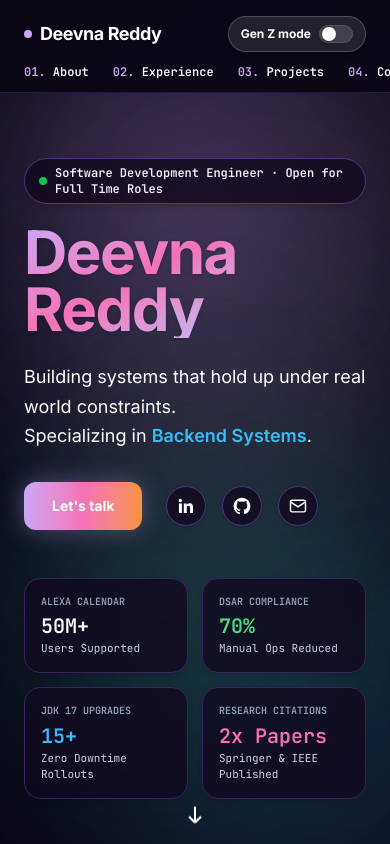
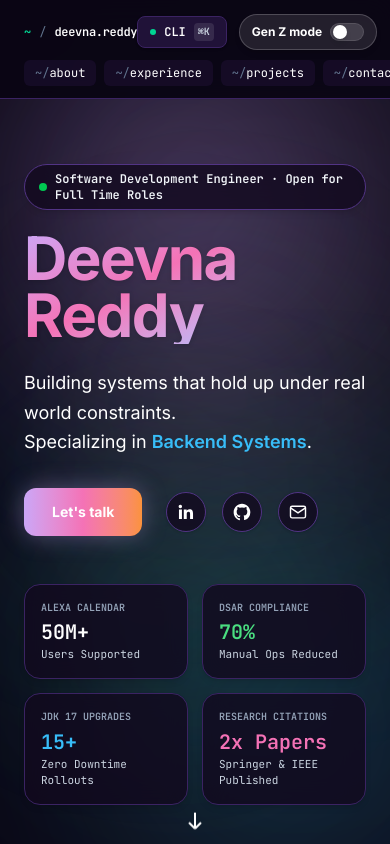
Before and after one commit to deevredd/deevna-portfolio, a Next.js app: page / in a window 390 px wide. Shown: the top 844 px of the page. Built offline with nearby package versions, Linux system fonts and the light colour scheme.

Commit message:
Update header to terminal command bar style and remove phone number

```diff
--- a/src/components/Contact.tsx
+++ b/src/components/Contact.tsx
@@ -23,8 +23,9 @@
               </a>
             </div>
             <div className="p-4 rounded-xl border border-surface2 bg-mantle/70 hover:border-green/50 transition-colors shadow-sm">
-              <p className="font-mono text-xs font-bold tracking-wider text-green mb-1.5">PHONE</p>
-              <p className="text-white font-semibold text-sm sm:text-base" style={{ color: "#ffffff" }}>{contact.phone}</p>
+              <p className="font-mono text-xs font-bold tracking-wider text-green mb-1.5">BASE LOCATION</p>
+              <p className="text-white font-semibold text-sm sm:text-base" style={{ color: "#ffffff" }}>Chennai, India</p>
+              <p className="font-mono text-[11px] text-slate-300 mt-0.5">Open to remote & relocation</p>
             </div>
             <div className="sm:col-span-2 p-4 rounded-xl border border-surface2 bg-mantle/70">
               <p className="font-mono text-xs font-bold tracking-wider text-mauve mb-3">SOCIAL</p>
--- a/src/components/Header.tsx
+++ b/src/components/Header.tsx
@@ -40,35 +40,45 @@
   if (mode === "genz") return null;
 
   return (
-    <header className="sticky top-0 z-30 border-b border-surface1/60 bg-crust/85 backdrop-blur-md transition-all">
-      <div className="mx-auto flex max-w-6xl items-center justify-between px-6 sm:px-10 py-4">
-        <a href="#top" className="font-bold text-white text-lg tracking-tight hover:text-mauve transition-colors flex items-center gap-2">
-          <span className="h-2 w-2 rounded-full bg-mauve shadow-sm" />
-          <span>Deevna Reddy</span>
+    <header className="sticky top-0 z-30 border-b border-surface1 bg-crust/90 backdrop-blur-md transition-all">
+      <div className="mx-auto flex max-w-6xl items-center justify-between px-6 sm:px-10 py-3.5">
+        <a href="#top" className="flex items-center gap-2 font-mono text-xs sm:text-sm text-slate-200 hover:text-white transition-colors group">
+          <span className="text-emerald-400 font-bold group-hover:text-emerald-300">~</span>
+          <span className="text-slate-500 font-mono">/</span>
+          <span className="font-semibold text-white tracking-tight">deevna.reddy</span>
         </a>
-        <nav className="hidden md:flex items-center gap-1 bg-surface0/60 p-1 rounded-full border border-surface1/80 text-xs font-mono">
+
+        <nav className="hidden md:flex items-center gap-1.5 font-mono text-xs">
           {nav.map((item) => {
             const isActive = activeSection === item.id;
             return (
               <a
                 key={item.id}
                 href={`#${item.id}`}
-                className={`px-3.5 py-1.5 rounded-full font-semibold transition-all duration-200 ${
+                className={`px-3 py-1.5 rounded-lg transition-all duration-200 border ${
                   isActive
-                    ? "bg-surface1 text-white shadow-sm border border-surface2"
-                    : "text-slate-300 hover:text-white"
+                    ? "bg-surface1 text-mauve font-bold border-mauve/40 shadow-sm"
+                    : "text-slate-400 hover:text-slate-200 hover:bg-surface0/60 border-transparent"
                 }`}
               >
-                <span className="text-mauve font-bold">{item.num}.</span> {item.label}
+                <span className="text-slate-500 font-normal">~/</span>
+                {item.id}
               </a>
             );
           })}
         </nav>
+
         <div className="flex items-center gap-3">
+          <div className="hidden lg:flex items-center gap-1.5 font-mono text-[11px] text-slate-400 bg-surface0/60 px-2.5 py-1 rounded-md border border-surface1">
+            <span className="text-slate-500">status:</span>
+            <span className="inline-block h-1.5 w-1.5 rounded-full bg-emerald-400 animate-pulse" />
+            <span className="font-semibold text-emerald-400">200 OK</span>
+          </div>
+
           <button
             type="button"
             onClick={() => window.dispatchEvent(new CustomEvent("open-terminal"))}
-            className="hidden sm:flex items-center gap-2 bg-surface0/80 hover:bg-surface1 text-slate-200 hover:text-white px-3 py-1.5 rounded-full border border-surface1 hover:border-slate-500 font-mono text-xs transition-all active:scale-95 cursor-pointer shadow-sm"
+            className="flex items-center gap-2 bg-surface0/80 hover:bg-surface1 text-slate-200 hover:text-white px-3 py-1.5 rounded-lg border border-surface1 hover:border-slate-500 font-mono text-xs transition-all active:scale-95 cursor-pointer shadow-sm"
             title="Open Interactive Terminal (⌘K)"
           >
             <span className="h-1.5 w-1.5 rounded-full bg-emerald-400" />
@@ -80,12 +90,25 @@
           <GenZToggle />
         </div>
       </div>
-      <nav className="md:hidden flex gap-6 overflow-x-auto px-6 pb-3 -mt-1">
-        {nav.map((item) => (
-          <a key={item.id} href={`#${item.id}`} className="font-mono text-xs font-semibold text-slate-100 hover:text-white whitespace-nowrap">
-            <span className="text-mauve font-bold">{item.num}.</span> {item.label}
-          </a>
-        ))}
+
+      <nav className="md:hidden flex gap-2 overflow-x-auto px-6 pb-3 -mt-1 font-mono text-xs">
+        {nav.map((item) => {
+          const isActive = activeSection === item.id;
+          return (
+            <a
+              key={item.id}
+              href={`#${item.id}`}
+              className={`px-2.5 py-1 rounded-md whitespace-nowrap transition-colors border ${
+                isActive
+                  ? "bg-surface1 text-mauve font-bold border-mauve/40"
+                  : "text-slate-400 hover:text-white bg-surface0/40 border-transparent"
+              }`}
+            >
+              <span className="text-slate-500 font-normal">~/</span>
+              {item.id}
+            </a>
+          );
+        })}
       </nav>
     </header>
   );
--- a/src/lib/content.ts
+++ b/src/lib/content.ts
@@ -297,5 +297,4 @@
       "Always down for new challenges + collabs. Question, opportunity, or just wanna say hi, shoot your shot, I'll hit back.",
   },
   email: "deevnared@gmail.com",
-  phone: "+91 99•••••••• (Available on request)",
 };
--- a/src/lib/genzSlides.ts
+++ b/src/lib/genzSlides.ts
@@ -464,7 +464,7 @@
         text: "We have an open engineering role. Would love to connect!",
         delay: 4000,
       },
-      { side: "you", text: "Sounds great! Feel free to reach out via email or phone 🚀", delay: 5300 },
+      { side: "you", text: "Sounds great! Feel free to reach out via email 🚀", delay: 5300 },
     ],
     closingNote: "Based in Chennai · Open to global remote and on site opportunities",
     caption: "Available for full time backend & machine learning engineering roles ⚡",
```
